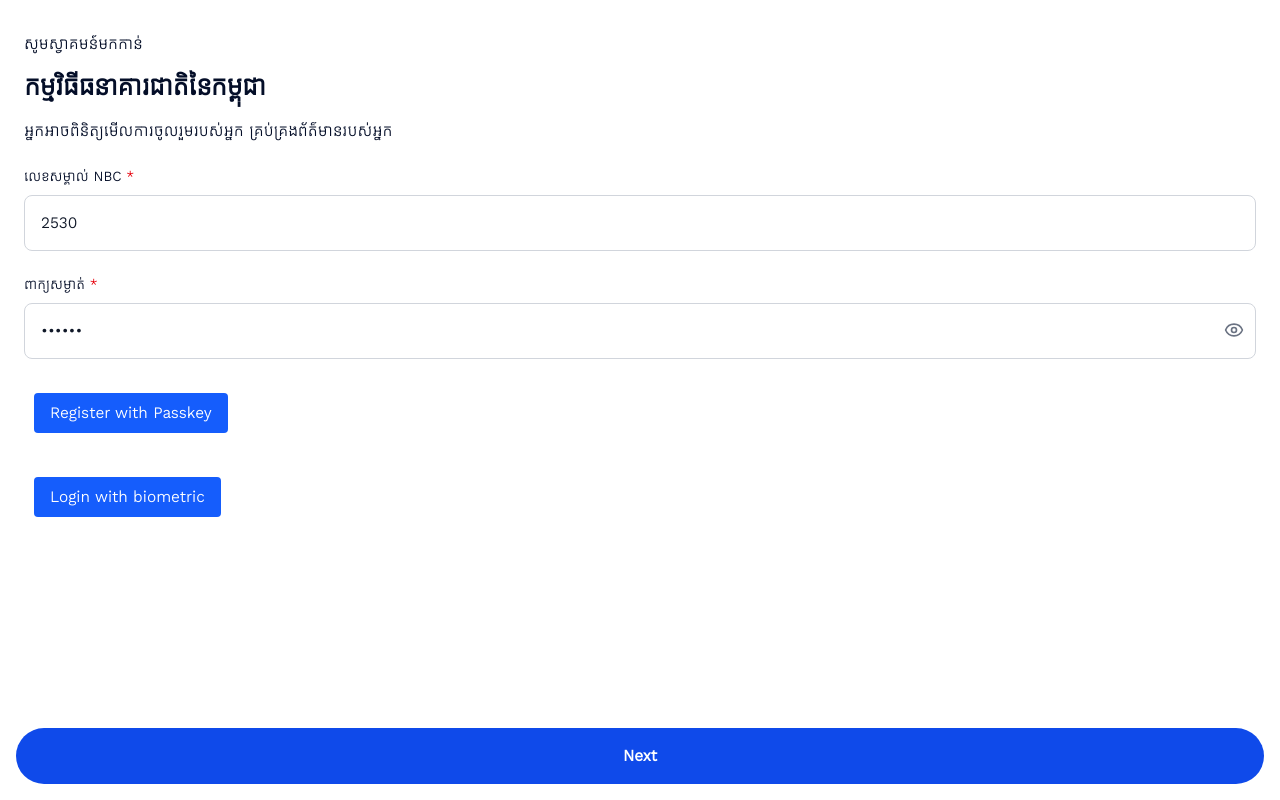
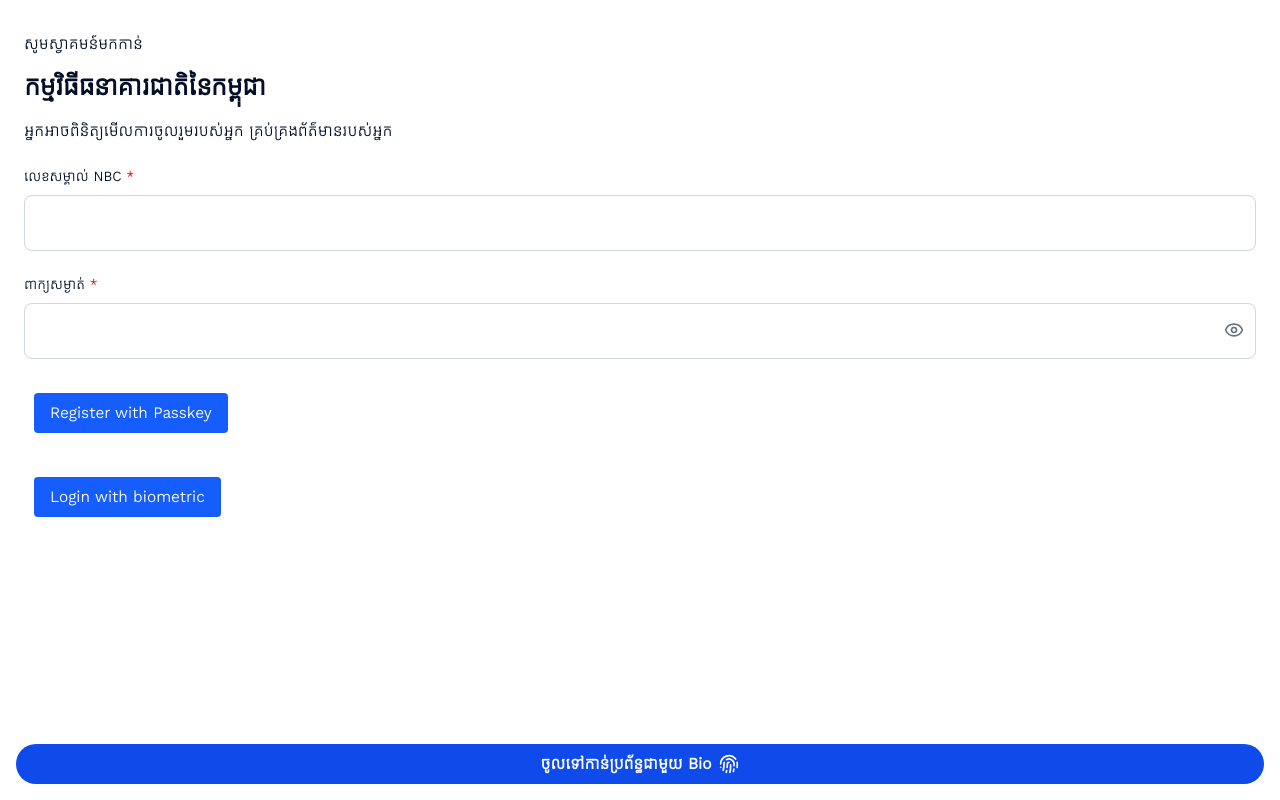
Before and after one commit to sokunthaneth-nbc/nbc-home-app, a Next.js app: page /login in a window 1280 px wide. Built offline with nearby package versions, Linux system fonts and the light colour scheme.

Commit message:
done add condition no typing show login by bio, if typing login by username/pwd

```diff
--- a/src/app/change-password/page.tsx
+++ b/src/app/change-password/page.tsx
@@ -114,9 +114,9 @@ export default function ChangePasswordPage() {
 					<div className="fixed bottom-0 left-0 w-full bg-white dark:bg-[#001346] p-4 border-t border-gray-200 dark:border-gray-700">
 						<button
 							type="submit"
-							className="w-full text-white dark:bg-white dark:text-[#001346] bg-[#0f4aea] hover:bg-blue-700 focus:ring-4 focus:outline-none focus:ring-blue-300 font-semibold rounded-[32px] text-base px-4 py-4 text-center"
+							className="w-full text-white h-[40px] px-[16px] py-[8px] dark:bg-white dark:text-[#001346] bg-[#0f4aea] hover:bg-blue-700 focus:ring-4 focus:outline-none focus:ring-blue-300 rounded-[32px] text-[16px] font-[600] text-center"
 						>
-							Next
+							ផ្លាស់ប្តូរពាក្យសម្ងាត់
 						</button>
 					</div>
 				</form>
--- a/src/app/login/page.tsx
+++ b/src/app/login/page.tsx
@@ -3,7 +3,7 @@
 
 import { useState } from "react";
 import { useRouter } from "next/navigation";
-import { Eye, EyeOff } from "lucide-react";
+import { Eye, EyeOff, Fingerprint } from "lucide-react";
 import RegisterBiometric from "@/components/RegisterBiometric";
 import LoginBiometric from "@/components/VerifyBiometric";
 
@@ -13,8 +13,8 @@ export default function LoginPage() {
 	const defaultStaffId = "2530";
 	const defaultPassword = "123456";
 
-	const [staffId, setStaffId] = useState("2530");
-	const [password, setPassword] = useState("123456");
+	const [staffId, setStaffId] = useState("");
+	const [password, setPassword] = useState("");
 	const [showPassword, setShowPassword] = useState(false);
 	const [errors, setErrors] = useState<{ staffId?: string; password?: string }>({});
 
@@ -66,6 +66,9 @@ export default function LoginPage() {
 			setErrors(newErrors); // only one setErrors call
 		}
 	};
+
+	//check Tying
+	const hasTyped = staffId !== "" || password !== "";
 
 	return (
 		<section className="bg-white dark:bg-[#001346] min-h-screen flex flex-col justify-between">
@@ -136,12 +139,18 @@ export default function LoginPage() {
 					<RegisterBiometric/>
 					<LoginBiometric/>
 					{/* Submit Button at Bottom */}
-					<div className="fixed bottom-0 left-0 w-full bg-white p-4">
+					<div className="fixed bottom-0 left-0 w-full bg-white dark:bg-[#001346] p-4">
 						<button
 							type="submit"
-							className="w-full text-white dark:bg-white dark:text-[#001346] bg-[#0f4aea] hover:bg-blue-700 focus:ring-4 focus:outline-none focus:ring-blue-300 font-semibold rounded-[32px] text-base px-4 py-4 text-center"
+							className="w-full text-white h-[40px] px-[16px] py-[8px] bg-[#0f4aea] hover:bg-blue-700 focus:ring-4 focus:outline-none focus:ring-blue-300 rounded-[32px] text-[16px] font-[600] text-center flex justify-center items-center gap-2"
 						>
-							Next
+							{hasTyped ? (
+								"ចូលទៅកាន់ប្រព័ន្ធ"
+							) : (
+								<>
+									ចូលទៅកាន់ប្រព័ន្ធជាមួយ Bio <Fingerprint size={20} />
+								</>
+							)}
 						</button>
 					</div>
 				</form>
```
